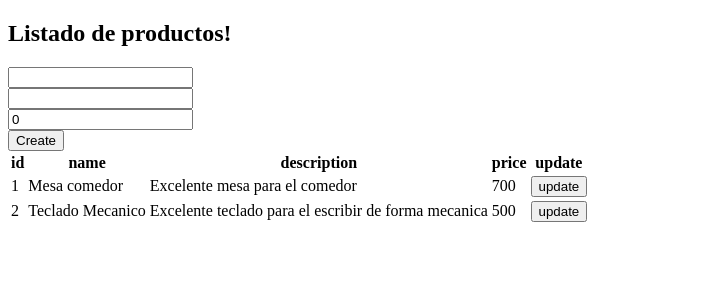
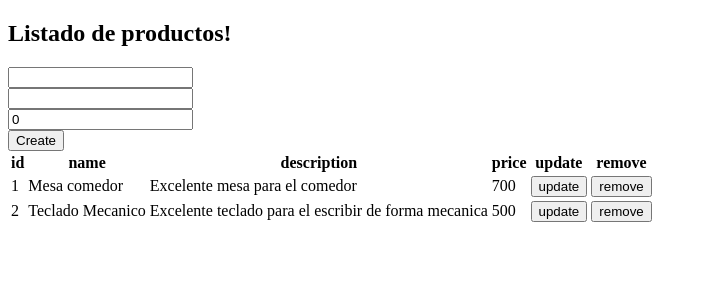
Before and after one commit to xSimon76x/front-angular-curso-springboot, an Angular app: page / in a window 1280 px wide. Shown: the top 300 px of the page, without its empty margins (0-707 px from the left). Built offline with nearby package versions, Linux system fonts and the light colour scheme.

Commit message:
Eliminando registros

```diff
--- a/src/app/products/components/product.component.html
+++ b/src/app/products/components/product.component.html
@@ -17,6 +17,7 @@
                 <th>description</th>
                 <th>price</th>
                 <th>update</th>
+                <th>remove</th>
             </tr>
         </thead>
         <tbody>
@@ -29,6 +30,9 @@
                     <td>
                         <button (click)="onUpdateProduct(product)">update</button>
                     </td>
+                    <td>
+                        <button (click)="onRemoveProduct(product.id)">remove</button>
+                    </td>
                 </tr>
             }
         </tbody>
--- a/src/app/products/components/product.component.ts
+++ b/src/app/products/components/product.component.ts
@@ -31,7 +31,7 @@ export class ProductComponent implements OnInit {
     );
   }
 
-  addProduct(product: Product) {
+  addProduct(product: Product): void {
 
     if (product.id > 0) {
       this.products = this.products.map(prod => {
@@ -44,12 +44,18 @@ export class ProductComponent implements OnInit {
 
       this.products = [...this.products, {...product, id: new Date().getTime() }];
     }
+    this.productSelected = new Product();
 
   }
 
-  onUpdateProduct(productRow: Product) {
+  onRemoveProduct(id: number): void {
+    this.products = this.products.filter( product => product.id != id);
+  }
+
+  onUpdateProduct(productRow: Product): void {
     this.productSelected = productRow;
   }
+
 ;
 
 
```
